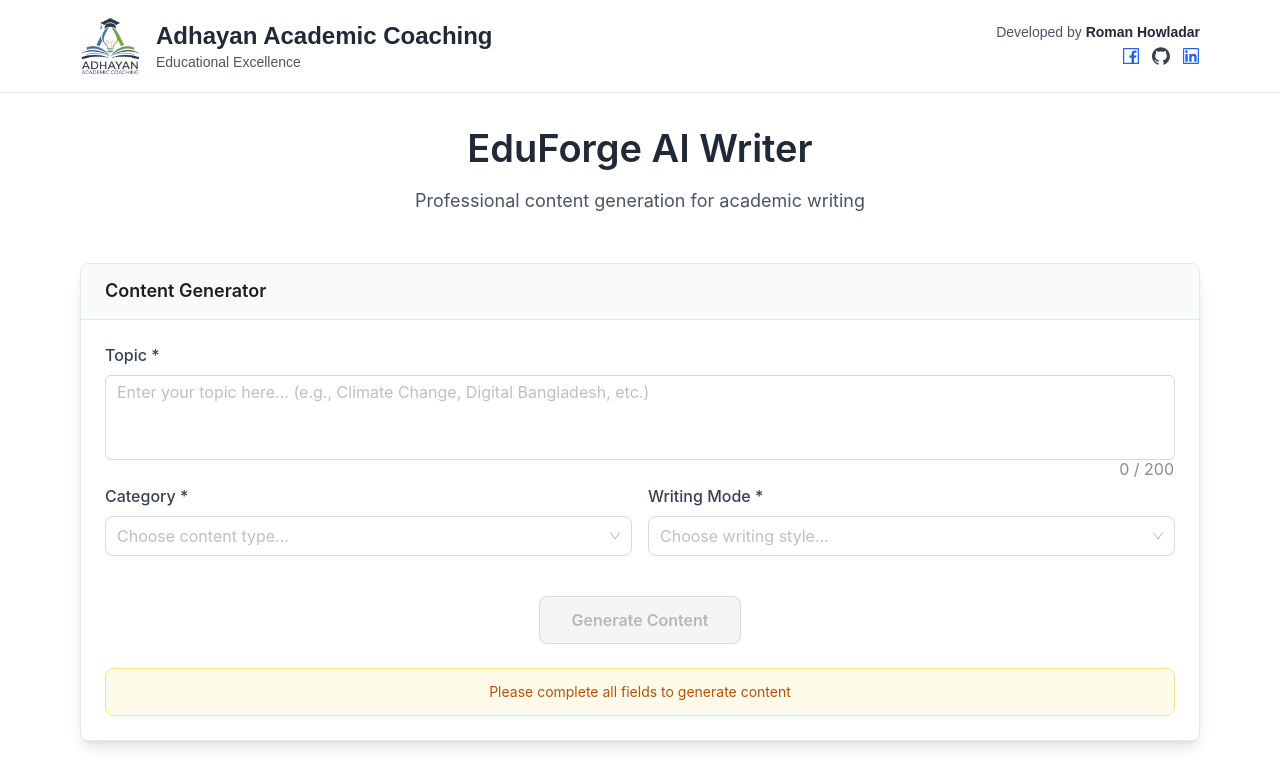
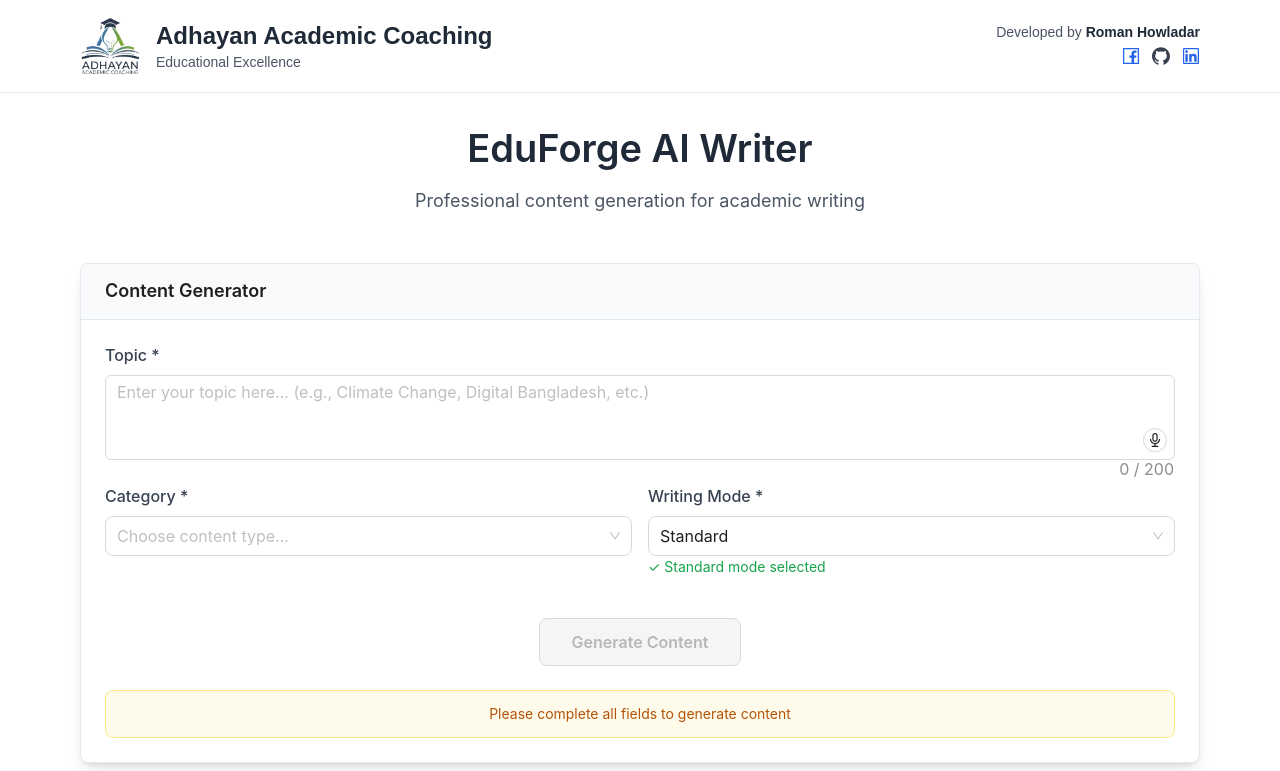
Before and after one commit to roman0190/eduforge-ai, a Next.js app: page / in a window 1280 px wide. Shown: the top 771 px of the page. Built offline with nearby package versions, Linux system fonts and the light colour scheme; no server answers.

Commit message:
added: voice input system

```diff
--- a/app/write-here/components/LevelSelect.tsx
+++ b/app/write-here/components/LevelSelect.tsx
@@ -1,5 +1,5 @@
 // src/components/LevelSelect.tsx
-import React from "react";
+import React, { useEffect } from "react";
 import { Select, Typography } from "antd";
 
 const { Text } = Typography;
@@ -21,6 +21,13 @@ const LevelSelect: React.FC<LevelSelectProps> = ({
     { value: "Simple", label: "Simple" },
     { value: "Creative", label: "Creative" },
   ];
+
+  // Set default level if none selected
+  useEffect(() => {
+    if (!levelName) {
+      setLevelName("Standard");
+    }
+  }, []);
 
   return (
     <div className="w-full space-y-2">
--- a/app/write-here/components/TopicInput.tsx
+++ b/app/write-here/components/TopicInput.tsx
@@ -1,6 +1,11 @@
 // src/components/TopicInput.tsx
-import React from "react";
-import { Input, Typography } from "antd";
+import React, { useState, useEffect } from "react";
+import { Input, Typography, Button, Tooltip } from "antd";
+import {
+  AudioOutlined,
+  LoadingOutlined,
+  StopOutlined,
+} from "@ant-design/icons";
 
 const { TextArea } = Input;
 const { Text } = Typography;
@@ -11,19 +16,191 @@ interface TopicInputProps {
 }
 
 const TopicInput: React.FC<TopicInputProps> = ({ topicName, setTopicName }) => {
+  const [isRecording, setIsRecording] = useState(false);
+  const [recognition, setRecognition] = useState<SpeechRecognition | null>(
+    null
+  );
+  const [isSupported, setIsSupported] = useState(true);
+  const [silenceTimer, setSilenceTimer] = useState<NodeJS.Timeout | null>(null);
+  const [lastSpeechTime, setLastSpeechTime] = useState<number>(0);
+
+  // Initialize speech recognition
+  useEffect(() => {
+    // Check if browser supports SpeechRecognition
+    if (
+      typeof window !== "undefined" &&
+      ("SpeechRecognition" in window || "webkitSpeechRecognition" in window)
+    ) {
+      // Use the browser's SpeechRecognition API
+      const SpeechRecognitionAPI =
+        window.SpeechRecognition || window.webkitSpeechRecognition;
+      if (SpeechRecognitionAPI) {
+        const recognitionInstance = new SpeechRecognitionAPI();
+
+        recognitionInstance.continuous = true;
+        recognitionInstance.interimResults = true;
+        recognitionInstance.lang = "en-US"; // Set language to English
+
+        // Handle results
+        recognitionInstance.onresult = (event) => {
+          // Type assertion for event.results
+          const results = Array.from(Array.prototype.slice.call(event.results));
+          const transcript = results
+            .map((result) => result[0].transcript)
+            .join("");
+
+          // Update the text
+          setTopicName(transcript);
+
+          // Reset silence detection on new speech
+          setLastSpeechTime(Date.now());
+
+          // Clear any existing silence timer
+          if (silenceTimer) {
+            clearTimeout(silenceTimer);
+          }
+
+          // Set a new silence timer
+          const timer = setTimeout(() => {
+            // If 2 seconds have passed since last speech, stop recording
+            if (Date.now() - lastSpeechTime > 2000) {
+              if (recognition) {
+                recognition.stop();
+                setIsRecording(false);
+              }
+            }
+          }, 2000);
+
+          setSilenceTimer(timer);
+        };
+
+        // Handle end of speech recognition
+        recognitionInstance.onend = () => {
+          setIsRecording(false);
+        };
+
+        recognitionInstance.onerror = (event) => {
+          console.error("Speech recognition error", event.error);
+          setIsRecording(false);
+        };
+
+        setRecognition(recognitionInstance);
+      } else {
+        setIsSupported(false);
+        console.warn("Speech recognition not supported in this browser");
+      }
+    } else {
+      setIsSupported(false);
+      console.warn("Speech recognition not supported in this browser");
+    }
+
+    // Cleanup function
+    return () => {
+      if (recognition) {
+        recognition.abort();
+      }
+    };
+  }, []); // Empty dependency array means this runs once on mount
+
+  // Play sound function
+  const playSound = (type: 'start' | 'stop') => {
+    // Create audio context
+    const audioContext = new (window.AudioContext || window.webkitAudioContext)();
+
+    // Create oscillator
+    const oscillator = audioContext.createOscillator();
+    const gainNode = audioContext.createGain();
+
+    // Connect nodes
+    oscillator.connect(gainNode);
+    gainNode.connect(audioContext.destination);
+
+    if (type === 'start') {
+      // Higher pitch sound for starting
+      oscillator.type = 'sine';
+      oscillator.frequency.setValueAtTime(880, audioContext.currentTime); // A5 note
+      gainNode.gain.setValueAtTime(0.1, audioContext.currentTime);
+      oscillator.start();
+      gainNode.gain.exponentialRampToValueAtTime(0.001, audioContext.currentTime + 0.3);
+      setTimeout(() => oscillator.stop(), 300);
+    } else {
+      // Lower pitch sound for stopping
+      oscillator.type = 'sine';
+      oscillator.frequency.setValueAtTime(440, audioContext.currentTime); // A4 note
+      gainNode.gain.setValueAtTime(0.1, audioContext.currentTime);
+      oscillator.start();
+      gainNode.gain.exponentialRampToValueAtTime(0.001, audioContext.currentTime + 0.3);
+      setTimeout(() => oscillator.stop(), 300);
+    }
+  };
+
+  // Toggle recording
+  const toggleRecording = () => {
+    if (!recognition) return;
+
+    if (isRecording) {
+      recognition.stop();
+      setIsRecording(false);
+    } else {
+      setTopicName(""); // Clear existing text
+
+      // Play start sound
+      try {
+        playSound('start');
+      } catch (e) {
+        console.error('Could not play sound:', e);
+      }
+
+      // Start recognition
+      recognition.start();
+      setIsRecording(true);
+
+      // Set initial last speech time
+      setLastSpeechTime(Date.now());
+    }
+  };
+
   return (
     <div className="w-full space-y-2">
       <Text className="text-gray-700 font-medium text-base">Topic *</Text>
+
+      <div className="relative">
         <TextArea
           value={topicName}
           onChange={(e) => setTopicName(e.target.value)}
           placeholder="Enter your topic here... (e.g., Climate Change, Digital Bangladesh, etc.)"
           autoSize={{ minRows: 3, maxRows: 6 }}
-        className="!text-base"
+          className={`!text-base ${
+            isRecording ? "border-blue-400 shadow-sm shadow-blue-200" : ""
+          }`}
           showCount
           maxLength={200}
         />
-      {topicName.length > 0 && (
+
+        {isSupported && (
+          <Tooltip title={isRecording ? "Stop recording" : "Voice input"}>
+            <Button
+              type={isRecording ? "primary" : "default"}
+              shape="circle"
+              size="small"
+              onClick={toggleRecording}
+              icon={isRecording ? <StopOutlined /> : <AudioOutlined />}
+              danger={isRecording}
+              className={`absolute bottom-2 right-2 z-10 ${
+                isRecording ? "animate-pulse" : ""
+              }`}
+            />
+          </Tooltip>
+        )}
+      </div>
+
+      {isRecording && (
+        <Text className="text-blue-600 text-sm flex items-center">
+          <LoadingOutlined className="mr-1" /> Listening... speak clearly
+        </Text>
+      )}
+
+      {topicName.length > 0 && !isRecording && (
         <Text className="text-green-600 text-sm">
           ✓ Topic entered successfully
         </Text>
@@ -32,4 +209,36 @@ const TopicInput: React.FC<TopicInputProps> = ({ topicName, setTopicName }) => {
   );
 };
 
+// TypeScript declarations for Web Speech API
+declare global {
+  interface Window {
+    SpeechRecognition?: new () => SpeechRecognition;
+    webkitSpeechRecognition?: new () => SpeechRecognition;
+    AudioContext: typeof AudioContext;
+    webkitAudioContext: typeof AudioContext;
+  }
+
+  interface SpeechRecognition extends EventTarget {
+    continuous: boolean;
+    interimResults: boolean;
+    lang: string;
+    start: () => void;
+    stop: () => void;
+    abort: () => void;
+    onresult: (event: SpeechRecognitionEvent) => void;
+    onend: () => void;
+    onerror: (event: { error: string }) => void;
+  }
+
+  interface SpeechRecognitionEvent {
+    results: {
+      [index: number]: {
+        [index: number]: {
+          transcript: string;
+        };
+      };
+    };
+  }
+}
+
 export default TopicInput;
```
Lines whose indentation alone changed are shown as unchanged.
